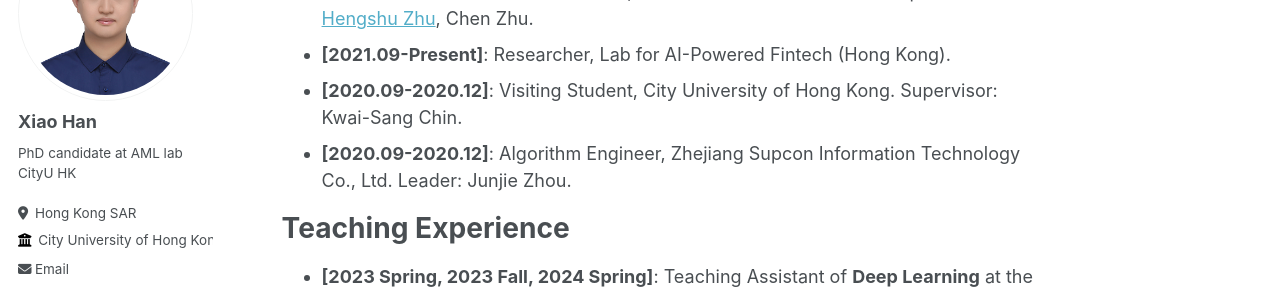
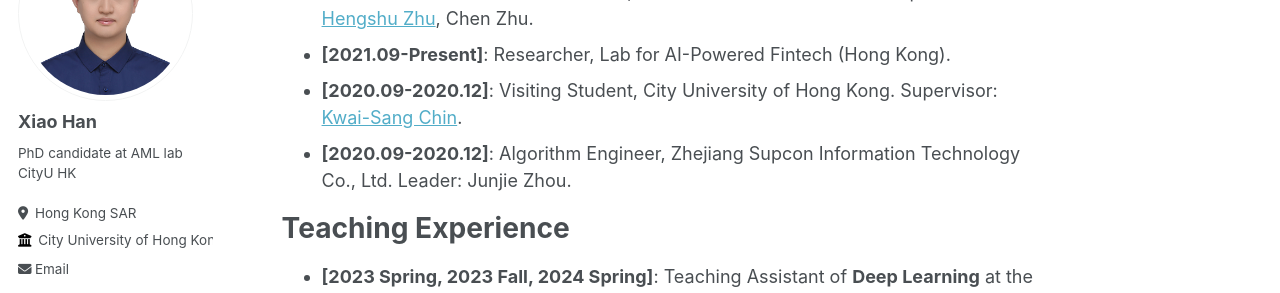
Before and after one commit to hahahenha/hahahenha.github.io, a Jekyll site: the page built from _pages/about.md, in a window 1280 px wide and 900 px high, scrolled down 1185 px. Shown: the part 180-473 px from the top of the window. Built offline with Jekyll 4.4.1, drawn with Linux system fonts in a browser that asks for light colours; some web fonts are replaced; part of the change alters nothing that is shown.

```diff
--- a/_pages/about.md
+++ b/_pages/about.md
@@ -101,7 +101,7 @@ If you are interested in collaborating with me or want to have a chat, always fe
       </li>
     <li>
       <strong>[2020.09-2020.12]</strong>:
-      Visiting Student, City University of Hong Kong. Supervisor: Kwai-Sang Chin.
+      Visiting Student, City University of Hong Kong. Supervisor: <a target="_blank" rel="noopener" href="https://scholars.cityu.edu.hk/en/persons/kwai-sang-chin">Kwai-Sang Chin</a>.
       </li>
     <li>
       <strong>[2020.09-2020.12]</strong>:
```
